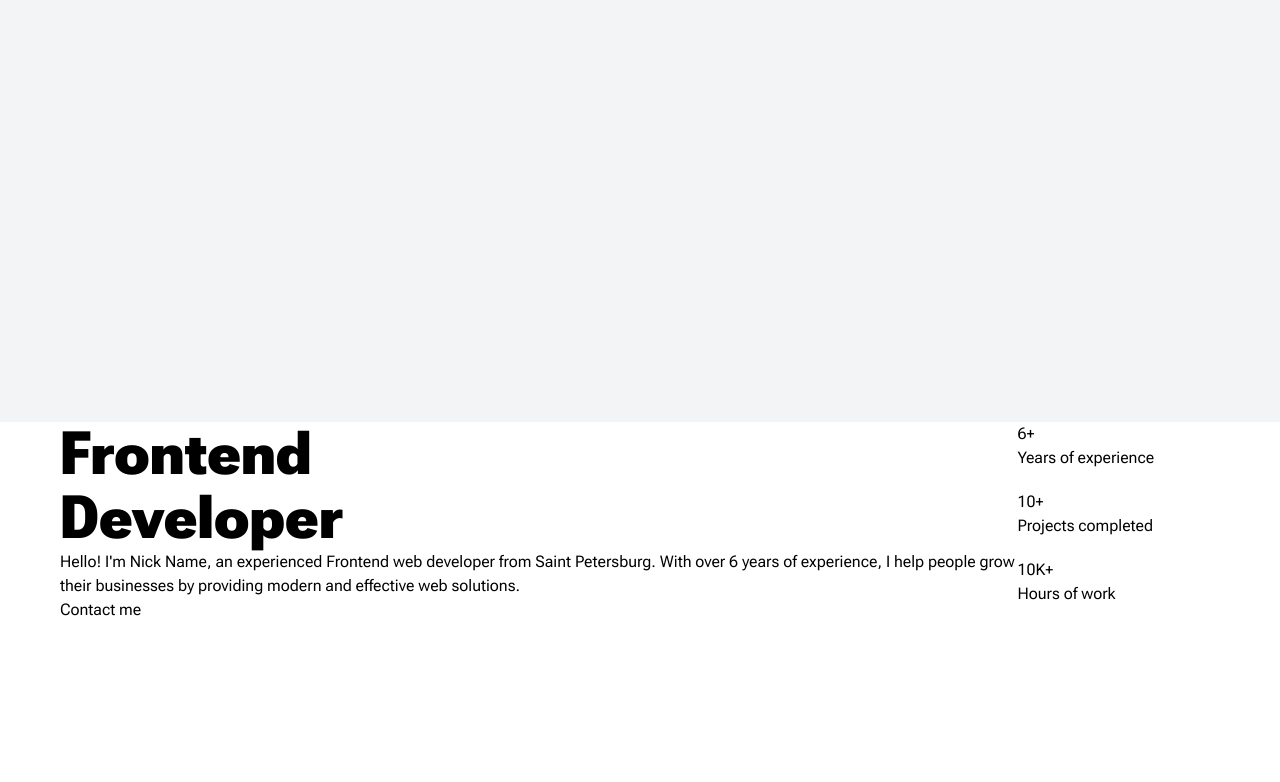
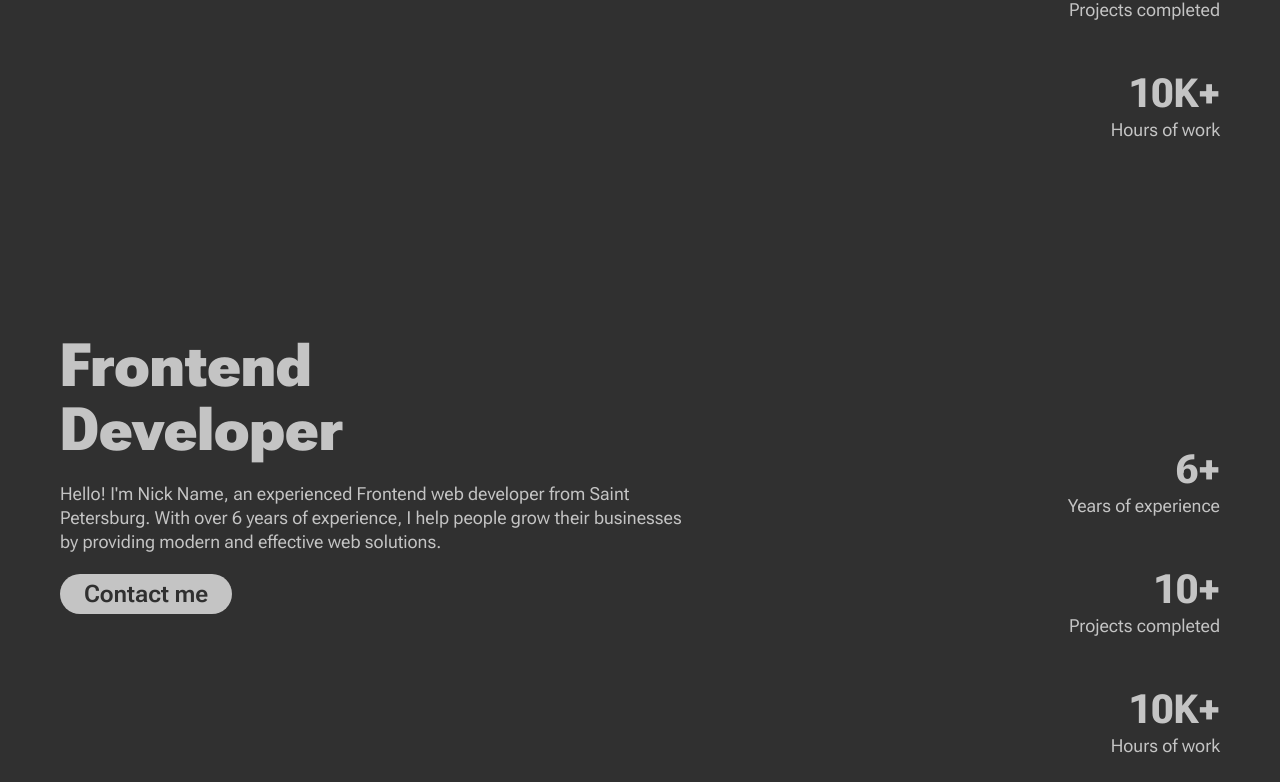
Before and after one commit to juseppeinside/online-cv, a React (Vite) app: page / in a window 1280 px wide. Shown: the part 378-1160 px from the top of the page. Before the commit the page ends 1000 px from the top, so only its background shows below. Built offline with nearby package versions, Linux system fonts and the light colour scheme.

Commit message:
added first section + init gsap scroll smooth

```diff
--- a/package.json
+++ b/package.json
@@ -13,8 +13,10 @@
     "prepare": "husky"
   },
   "dependencies": {
+    "@gsap/react": "^2.1.2",
     "@types/node": "^24.3.0",
     "clsx": "^2.1.1",
+    "gsap": "^3.13.0",
     "react": "^19.1.1",
     "react-dom": "^19.1.1",
     "tailwind-merge": "^3.3.1",
--- a/src/app.tsx
+++ b/src/app.tsx
@@ -1,11 +1,17 @@
-import AboutMe from './components/about-me';
+import AboutMe from './sections/about-me';
 
 function App() {
   return (
-    <div>
+    <div className="bg-secondary">
       {/* <Bg /> */}
-      <div className="h-screen w-screen bg-gray-100" />
-      <div className="mx-auto w-[1200px] px-5">
+      {/* <div className="h-screen w-screen bg-gray-100" /> */}
+      <div className="mx-auto max-w-[1200px] px-5">
+        <AboutMe />
+        <AboutMe />
+        <AboutMe />
+        <AboutMe />
+        <AboutMe />
+        <AboutMe />
         <AboutMe />
       </div>
     </div>
--- a/src/assets/typography/typography.js
+++ b/src/assets/typography/typography.js
@@ -7,15 +7,20 @@ module.exports = plugin(({ addComponents }) => {
       'font-weight': '800',
       'font-size': '60px',
       'letter-spacing': '0px',
+      'line-height': '64px',
     },
-  });
-
-  addComponents({
-    '.body-small': {
+    '.h2': {
+      'font-family': 'Roboto Flex',
+      'font-weight': '700',
+      'font-size': '40px',
+      'letter-spacing': '0px',
+      'line-height': '48px',
+    },
+    '.paragraph-sm': {
       'font-family': 'Roboto Flex',
       'font-weight': '400',
-      'font-size': '12px',
-      'line-height': '16px',
+      'font-size': '18px',
+      'line-height': '24px',
     },
   });
 });
--- a/src/components/about-me.tsx
+++ /dev/null
@@ -1,35 +0,0 @@
-const AboutMe = () => {
-  return (
-    <div className="flex justify-between">
-      <div>
-        <h2 className="h1 leading-16">
-          Frontend <br />
-          Developer
-        </h2>
-        <p className="">
-          Hello! I'm Nick Name, an experienced Frontend web developer from Saint
-          Petersburg. With over 6 years of experience, I help people grow their
-          businesses by providing modern and effective web solutions.
-        </p>
-        <button type="button">Contact me</button>
-      </div>
-
-      <div className="flex w-[300px] flex-col gap-5">
-        <div>
-          <p>6+</p>
-          <p>Years of experience</p>
-        </div>
-        <div>
-          <p>10+</p>
-          <p>Projects completed</p>
-        </div>
-        <div>
-          <p>10K+</p>
-          <p>Hours of work</p>
-        </div>
-      </div>
-    </div>
-  );
-};
-
-export default AboutMe;
--- /dev/null
+++ b/src/components/button.tsx
@@ -0,0 +1,23 @@
+import { cn } from '@/lib/utils';
+
+const Button = ({
+  children,
+  className,
+}: {
+  children: React.ReactNode;
+  className?: string;
+}) => {
+  return (
+    <button
+      className={cn(
+        'rounded-3xl bg-primary px-6 py-1 font-semibold text-2xl text-secondary',
+        className
+      )}
+      type="button"
+    >
+      {children}
+    </button>
+  );
+};
+
+export default Button;
--- /dev/null
+++ b/src/components/layout.tsx
@@ -0,0 +1,25 @@
+import { useGSAP } from '@gsap/react';
+import gsap from 'gsap';
+import { ScrollSmoother } from 'gsap/ScrollSmoother';
+import { ScrollTrigger } from 'gsap/ScrollTrigger';
+
+gsap.registerPlugin(ScrollSmoother, ScrollTrigger, useGSAP);
+
+const Layout = ({ children }: { children: React.ReactNode }) => {
+  useGSAP(() => {
+    ScrollSmoother.create({
+      smooth: 1,
+      effects: true,
+    });
+  }, []);
+
+  return (
+    <div id="smooth-wrapper">
+      <div className="bg-secondary" id="smooth-content">
+        {children}
+      </div>
+    </div>
+  );
+};
+
+export default Layout;
--- a/src/index.css
+++ b/src/index.css
@@ -5,6 +5,12 @@
 /* biome-ignore lint/suspicious/noUnknownAtRules: <typography recomendations> */
 @plugin "./assets/typography/typography.js";
 
+/* biome-ignore lint/suspicious/noUnknownAtRules: <tailwind requirement> */
+@theme {
+  --color-primary: #c4c4c4;
+  --color-secondary: #303030;
+}
+
 html {
   font-size: 16px;
   line-height: 1.5;
--- a/src/main.tsx
+++ b/src/main.tsx
@@ -2,10 +2,13 @@ import { StrictMode } from 'react';
 import { createRoot } from 'react-dom/client';
 import './index.css';
 import App from './app.tsx';
+import Layout from './components/layout.tsx';
 
 // biome-ignore lint/style/noNonNullAssertion: <react rules>
 createRoot(document.getElementById('root')!).render(
   <StrictMode>
-    <App />
+    <Layout>
+      <App />
+    </Layout>
   </StrictMode>
 );
--- /dev/null
+++ b/src/sections/about-me.tsx
@@ -0,0 +1,40 @@
+import Button from '@/components/button';
+
+const AboutMe = () => {
+  return (
+    <div className="flex flex-col justify-between gap-20 py-24 md:flex-row">
+      <div className="flex flex-col items-start gap-5">
+        <h2 className="h1 text-primary">
+          Frontend <br />
+          Developer
+        </h2>
+        <p className="paragraph-sm font-normal text-primary">
+          Hello! I'm Nick Name, an experienced Frontend web developer from Saint
+          Petersburg. With over 6 years of experience, I help people grow their
+          businesses by providing modern and effective web solutions.
+        </p>
+        <Button>Contact me</Button>
+      </div>
+
+      <div className="mt-5 flex w-full min-w-[200px] flex-row items-center justify-center gap-12 md:mt-28 md:min-w-0 md:flex-col md:items-end">
+        <div>
+          <p className={numberClass}>6+</p>
+          <p className={textClass}>Years of experience</p>
+        </div>
+        <div>
+          <p className={numberClass}>10+</p>
+          <p className={textClass}>Projects completed</p>
+        </div>
+        <div>
+          <p className={numberClass}>10K+</p>
+          <p className={textClass}>Hours of work</p>
+        </div>
+      </div>
+    </div>
+  );
+};
+
+const numberClass = 'h2 text-center md:text-end text-primary';
+const textClass = 'paragraph-sm  md:text-end text-center text-primary';
+
+export default AboutMe;
```
Also changed, not shown: src/sections/bg.tsx (renamed from src/components/bg.tsx), 1 other file (tests, documents, lock files or other folders).
